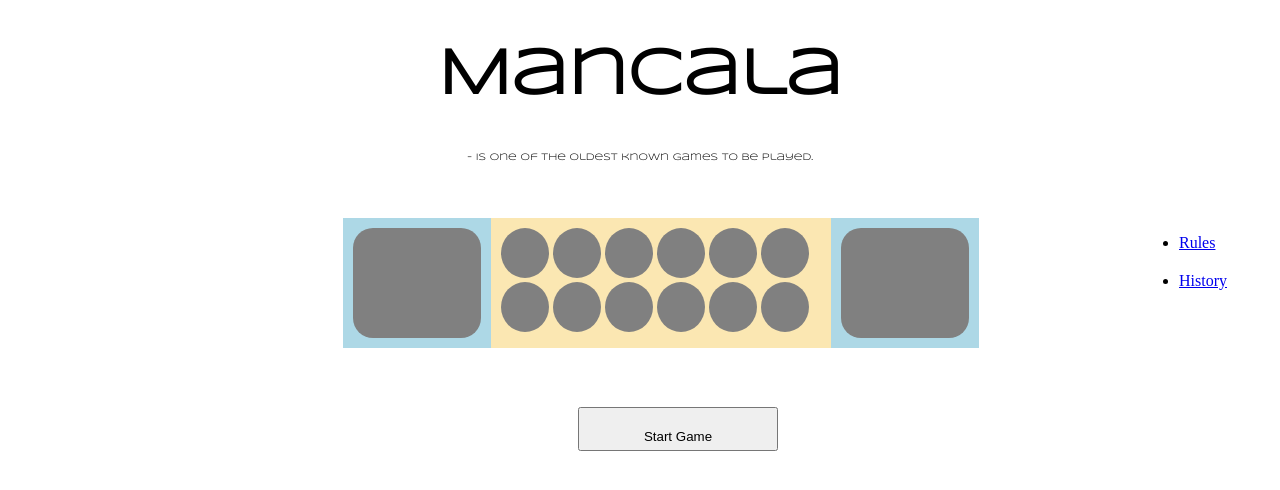
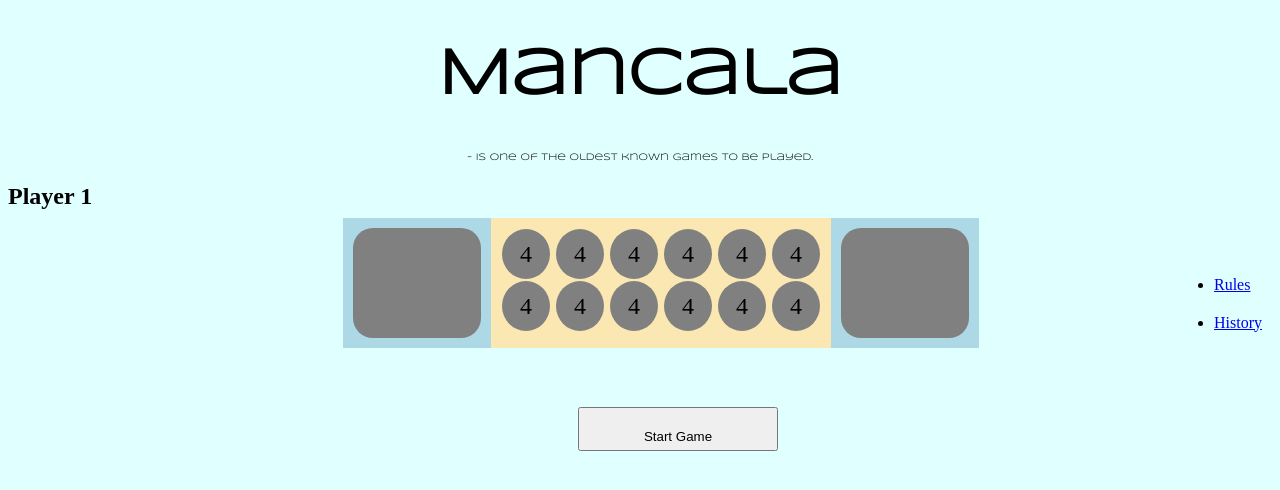
Before and after one commit to Tiffeney/Mancala, a plain HTML site: page index.html in a window 1280 px wide. Both pictures are taken after a click on the button "Start Game". Drawn offline with nearby package versions, Linux system fonts and the light colour scheme.

Commit message:
last commit

```diff
--- a/index.html
+++ b/index.html
@@ -7,17 +7,18 @@
     <meta name="viewport" content="width=device-width, initial-scale=1">
     <link rel="stylesheet" type="text/css" media="screen" href="main.css" />
     <link href="https://fonts.googleapis.com/css?family=Syncopate" rel="stylesheet">
-    <script src="main.js"></script>
+    <script defer src="main.js"></script>
 </head>
 <body>
     <h1>Mancala</h1>
     <p> - is one of the oldest known games to be played.</p>
+    <h2>Player 1</h2>
     <div id="board-game">
           <section class="side-by-side" id="left-side">
               <div class="big-cell"></div>
           </section>
           <section class="side-by-side" id="center">
-            <section id="row-1">
+            <section id="row-2">
               <div class="cell"></div>
               <div class="cell"></div>
               <div class="cell"></div>
@@ -25,7 +26,7 @@
               <div class="cell"></div>
               <div class="cell"></div>
             </section>
-            <section id="row-2">
+            <section id="row-1">
               <div class="cell"></div>
               <div class="cell"></div>
               <div class="cell"></div>
@@ -46,10 +47,10 @@
       <li><a href="https://www.thesprucecrafts.com/how-to-play-mancala-409424">Rules</a></li>
       <li><a href="https://www.mastersofgames.com/rules/mancala-rules.htm">History</a></li>
     </ul>
-  </nav>
-</section>
-<section>
-<button type="button" onclick="">Start Game</button>
-</section>
+  </section>
+    <div>
+      <button type="button" onclick="">Start Game</button>
+    </div>
+
 </body>
 </html>
--- a/main.css
+++ b/main.css
@@ -50,6 +50,11 @@ p {
   border-radius: 50%;
   height: 50px;
   background: gray;
+  text-align: center;
+  line-height: 50px;
+  font-size: 24px;
+  color: black;
+  margin: 1px;
 }
 
 .big-cell {
@@ -64,15 +69,14 @@ p {
 
 ul {
   float: right;
-  padding: 25px;
+  padding: 10px;
 }
 
 li {
-  margin: 20px;
+ margin-top: 20px;
 }
 
 button {
-
 margin-top:167px;
 width: 200px;
 height:34px;
@@ -81,3 +85,7 @@ button {
 top: 30%;
 margin-left: 570px;
 }
+
+body {
+  background:lightcyan;
+}
--- a/main.js
+++ b/main.js
@@ -1 +1,89 @@
-console.log("JS LOADED")
+console.log("JS LOADED");
+
+
+let startButton = document.querySelector('button');
+let cells = document.querySelectorAll('.cell');
+let row1 = document.querySelector('#row-1');
+let row2 = document.querySelector('#row-2');
+
+startButton.addEventListener('click', function() {
+    cells.forEach(cell => cell.innerText = 4);
+});
+
+// let board = [
+//       {
+//         type: 'big',
+//         numStones: 0,
+//         owner: player2
+//       },
+//       {
+//         type: 'hollow',
+//         numStones: 4,
+//         owner: player1
+//       },
+//       {
+//         type: 'hollow',
+//         numStones: 4,
+//         owner: player1
+//       },
+//       {
+//         type: 'hollow',
+//         numStones: 4,
+//         owner: player1
+//       },
+//       {
+//         type: 'hollow',
+//         numStones: 4,
+//         owner: player1
+//       }
+//       ,
+//       {
+//         type: 'hollow',
+//         numStones: 4,
+//         owner: player1
+//       },
+//       {
+//         type: 'hollow',
+//         numStones: 4,
+//         owner: player1
+//       },
+//       {
+//         type: 'big',
+//         numStones: 0,
+//         owner: player1
+//       },
+//       {
+//         type: 'hollow',
+//         numStones: 4,
+//         owner: player2
+//       },
+//       {
+//         type: 'hollow',
+//         numStones: 4,
+//         owner: player2
+//       },
+//       {
+//         type: 'hollow',
+//         numStones: 4,
+//         owner: player2
+//       },
+//       {
+//         type: 'hollow',
+//         numStones: 4,
+//         owner: player2
+//       },
+//       {
+//         type: 'hollow',
+//         numStones: 4,
+//         owner: player2
+//       },
+//       {
+//         type: 'hollow',
+//         numStones: 4,
+//         owner: player2
+//       }
+//     ]
+
+// const disperse = (player, source) {
+//     let position = source;
+// }
```
Lines whose indentation alone changed are shown as unchanged.
